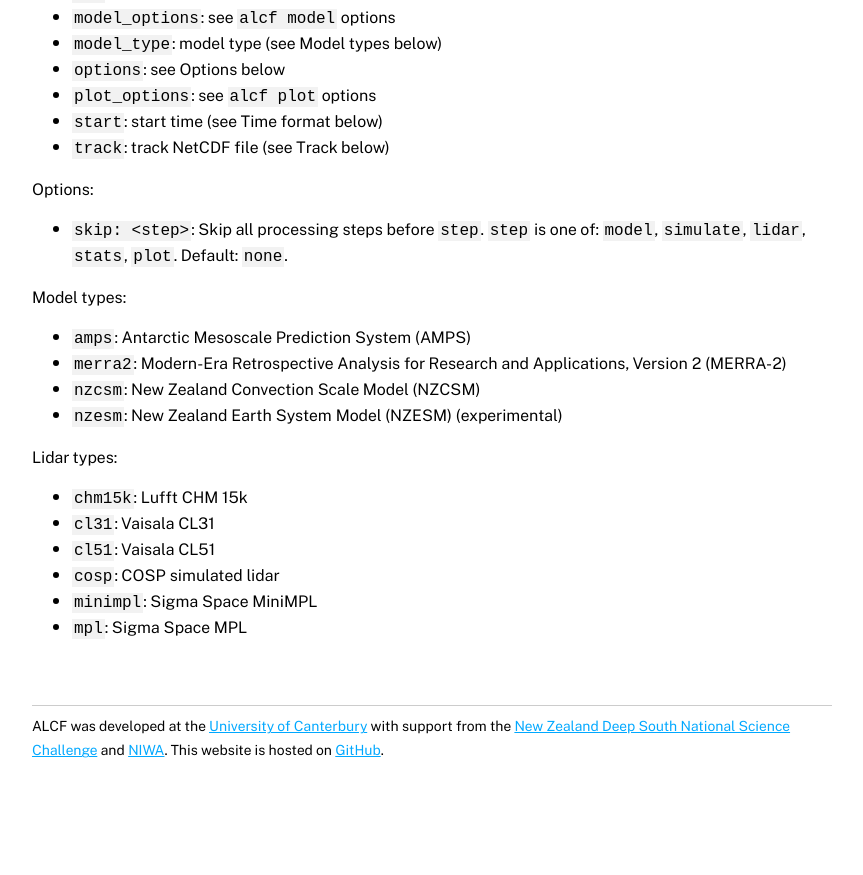
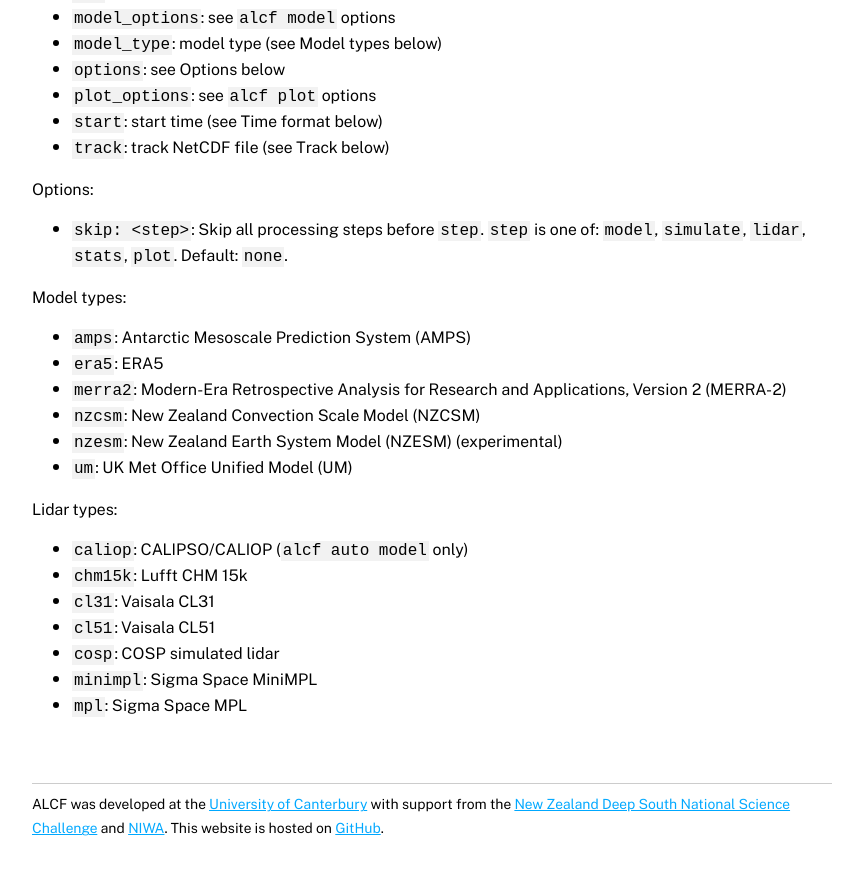
Before and after one commit to alcf-lidar/alcf-lidar.github.io, a Jekyll site: the page built from documentation/cli/cmd_auto.md, in a window 1280 px wide and 900 px high, scrolled down 1445 px. Shown: the top 875 px of the window, without its empty margins (208-1071 px from the left). Built offline with Jekyll 4.4.1, drawn with Linux system fonts in a browser that asks for light colours; before the commit the page ends 2267 px from its top, so only the background shows below that.

Commit message:
Update command docs

```diff
--- a/_includes/cmd_auto.md
+++ b/_includes/cmd_auto.md
@@ -59,13 +59,16 @@ Options:
 Model types:
 
 - `amps`: Antarctic Mesoscale Prediction System (AMPS)
+- `era5`: ERA5
 - `merra2`: Modern-Era Retrospective Analysis for Research and Applications,
 	Version 2 (MERRA-2)
 - `nzcsm`: New Zealand Convection Scale Model (NZCSM)
 - `nzesm`: New Zealand Earth System Model (NZESM) (experimental)
+- `um`: UK Met Office Unified Model (UM)
 
 Lidar types:
 
+- `caliop`: CALIPSO/CALIOP (`alcf auto model` only)
 - `chm15k`: Lufft CHM 15k
 - `cl31`: Vaisala CL31
 - `cl51`: Vaisala CL51
```
Also changed, not shown: _includes/cmd_model.md (+2 -0 lines), _includes/cmd_simulate.md (+1 -0 lines).
